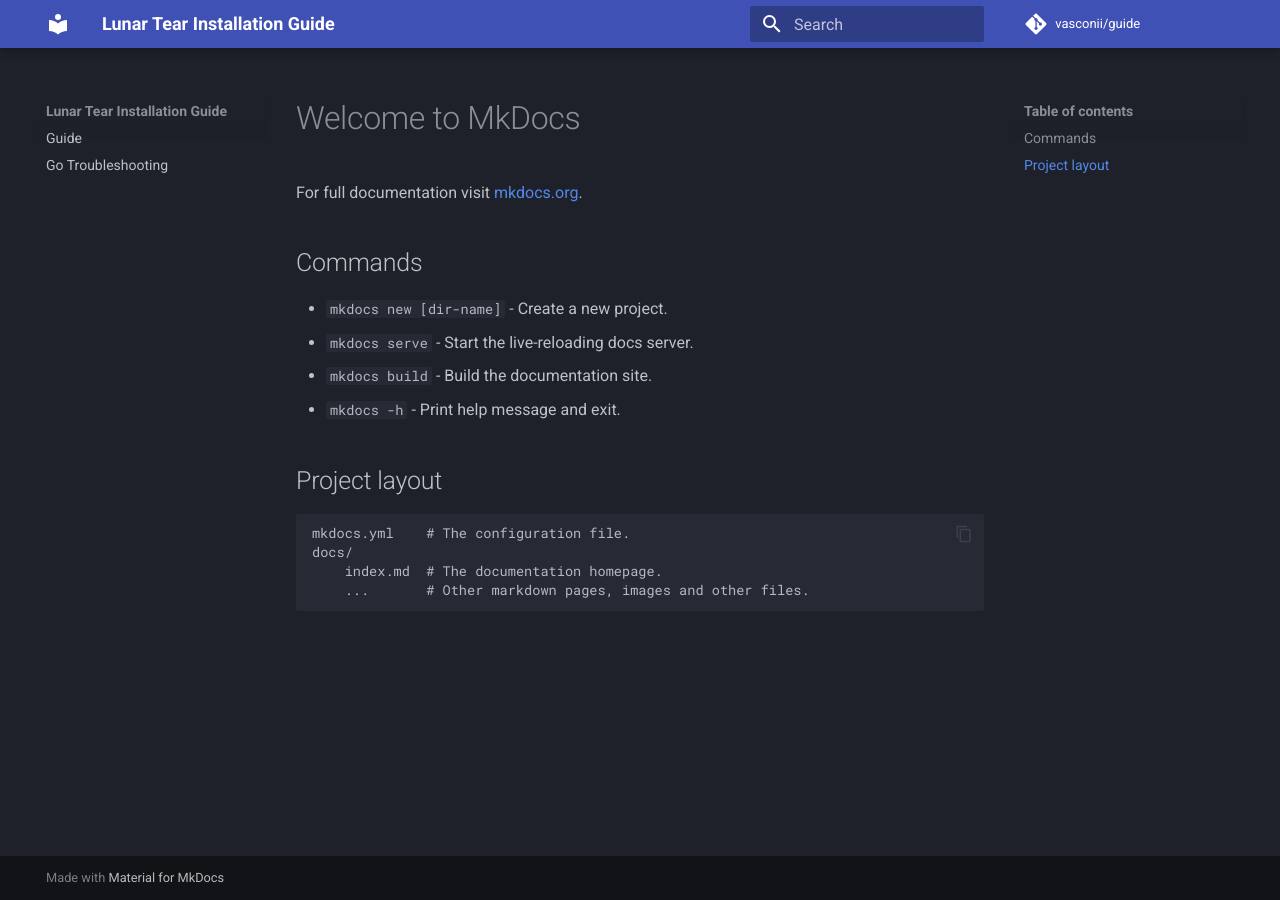
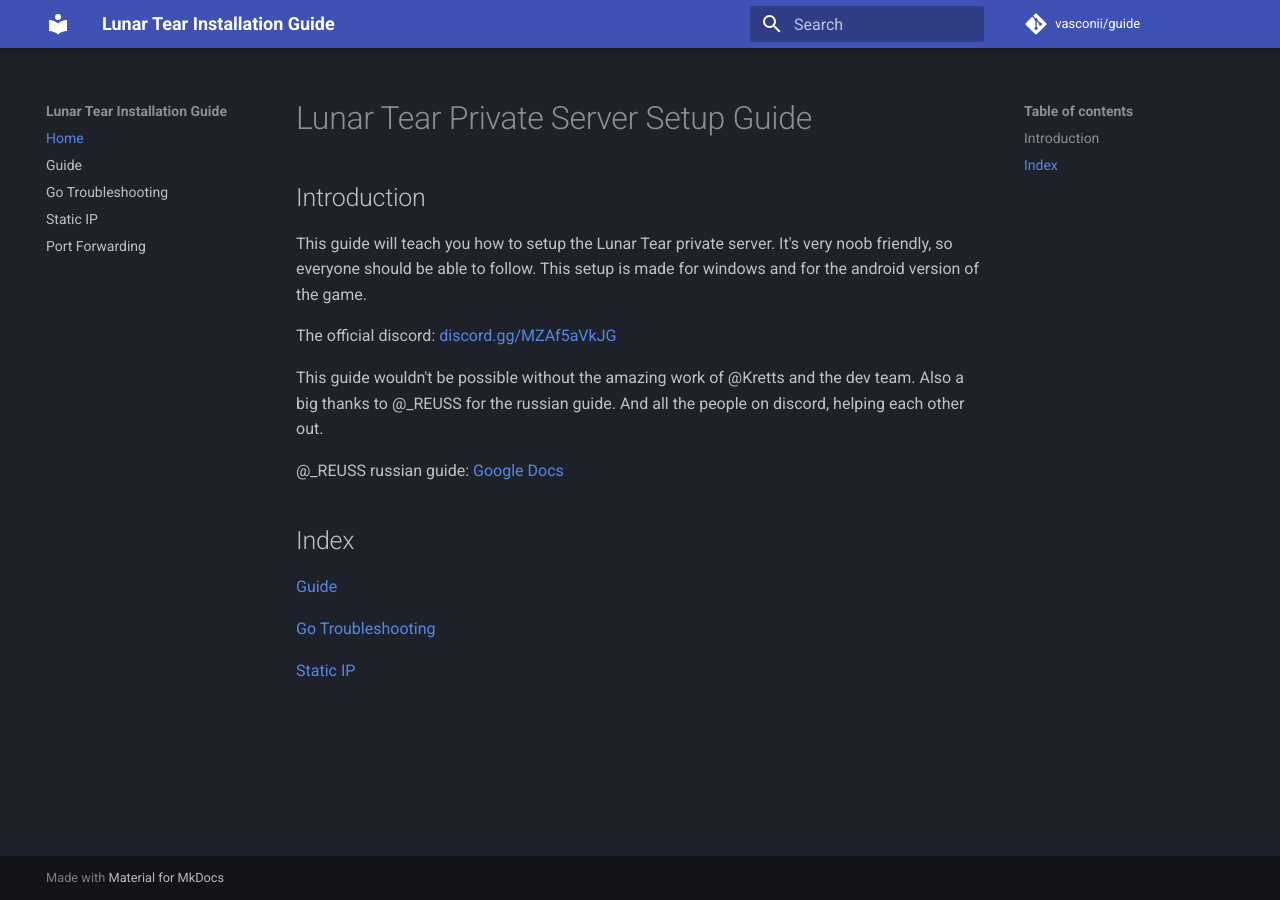
Before and after one commit to vasconii/guide, an MkDocs documentation site: the page built from docs/index.md, in a window 1280 px wide. Built offline with MkDocs 1.6.1 and Material for MkDocs 9.7.7, drawn with Linux system fonts in a browser that asks for light colours; comment, search, counter and statistics services are not loaded.

Commit message:
New Docs

```diff
--- a/docs/index.md
+++ b/docs/index.md
@@ -1,17 +1,19 @@
-# Welcome to MkDocs
+# Lunar Tear Private Server Setup Guide
 
-For full documentation visit [mkdocs.org](https://www.mkdocs.org).
+## Introduction
 
-## Commands
+This guide will teach you how to setup the Lunar Tear private server. It's very noob friendly, so everyone should be able to follow. This setup is made for windows and for the android version of the game.
 
-* `mkdocs new [dir-name]` - Create a new project.
-* `mkdocs serve` - Start the live-reloading docs server.
-* `mkdocs build` - Build the documentation site.
-* `mkdocs -h` - Print help message and exit.
+The official discord: [discord.gg/MZAf5aVkJG](https://discord.gg/MZAf5aVkJG)
 
-## Project layout
+This guide wouldn't be possible without the amazing work of @Kretts and the dev team. Also a big thanks to @_REUSS for the russian guide. And all the people on discord, helping each other out.
 
-    mkdocs.yml    # The configuration file.
-    docs/
-        index.md  # The documentation homepage.
-        ...       # Other markdown pages, images and other files.
+@_REUSS russian guide: [Google Docs](https://docs.google.com/document/d/1HBogKndSLDwBEO7mvqm-AKONTncldMqyrxGXARGQ4zI/edit?tab=t.0#heading=h.563i1ci06vfc)
+
+## Index
+
+[Guide](Setup.md)
+
+[Go Troubleshooting](Go_Troubleshooting.md)
+
+[Static IP](IP_guide.md)
--- a/mkdocs.yml
+++ b/mkdocs.yml
@@ -29,8 +29,11 @@ markdown_extensions:
   - attr_list
 
 nav:
+    - Home: index.md
     - Guide: Setup.md
     - Go Troubleshooting: Go_troubleshooting.md
+    - Static IP: IP_guide.md
+    - Port Forwarding: port_forwarding.md
 
 
 plugins:
```
Also changed, not shown: docs/Go_troubleshooting.md (+2 -1 lines), docs/IP_guide.md (+5 -3 lines), docs/Setup.md (+2 -12 lines).
